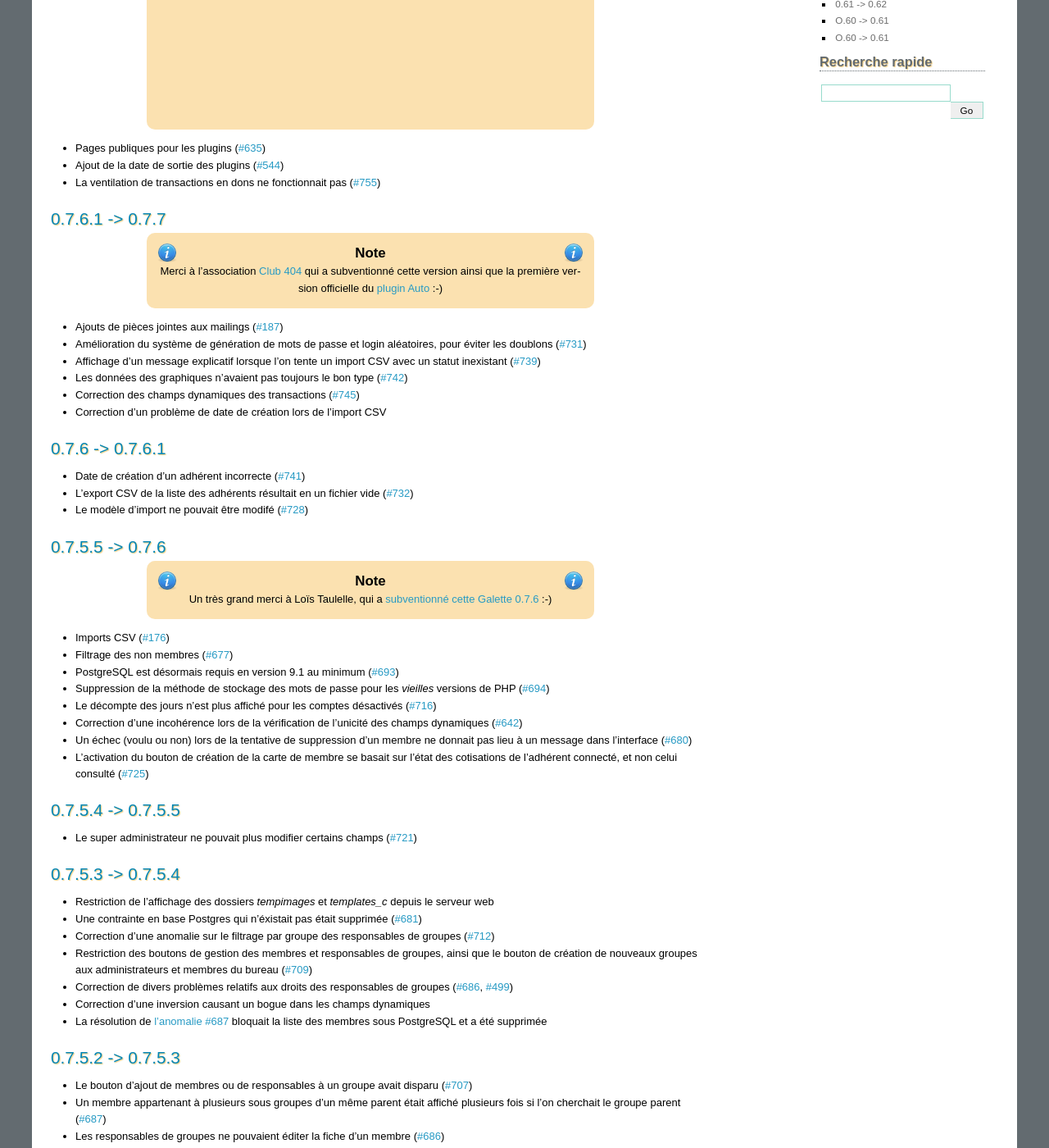
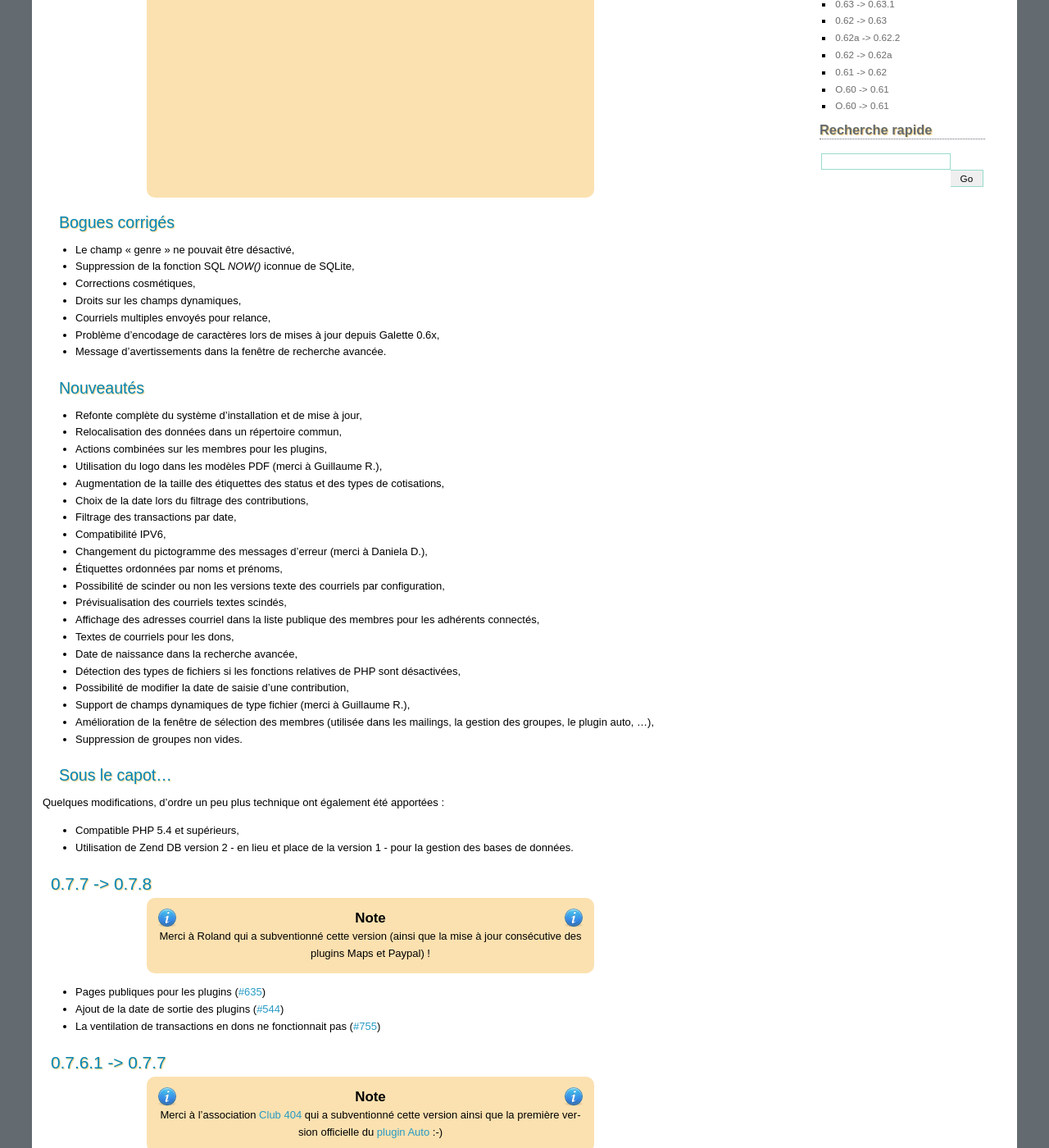
Before and after one commit to galette/galettedoc, a Sphinx documentation site: the page built from source/changelog.rst, in a window 1280 px wide and 1400 px high, scrolled down 1348 px. Shown: the whole window at 82% size. Built offline with Sphinx 7.4.7, drawn with Linux system fonts in a browser that asks for light colours; some of the changed text lies outside the part shown.

Commit message:
Changelog 0.8

```diff
--- a/source/changelog.rst
+++ b/source/changelog.rst
@@ -5,6 +5,64 @@
 =========
 Changelog
 =========
+
+************
+0.7.8 -> 0.8
+************
+
+.. note::
+
+   Cette nouvelle version met fin au support des versions 0.7 de Galette, qui auront été fort utiles :-)
+
+.. _bogues_08:
+
+Bogues corrigés
+===============
+
+* Le champ "genre" ne pouvait être désactivé,
+* Suppression de la fonction SQL `NOW()` iconnue de SQLite,
+* Corrections cosmétiques,
+* Droits sur les champs dynamiques,
+* Courriels multiples envoyés pour relance,
+* Problème d'encodage de caractères lors de mises à jour depuis Galette 0.6x,
+* Message d'avertissements dans la fenêtre de recherche avancée.
+
+.. _ajouts_08:
+
+Nouveautés
+==========
+
+* Refonte complète du système d'installation et de mise à jour,
+* Relocalisation des données dans un répertoire commun,
+* Actions combinées sur les membres pour les plugins,
+* Utilisation du logo dans les modèles PDF (merci à Guillaume R.),
+* Augmentation de la taille des étiquettes des status et des types de cotisations,
+* Choix de la date lors du filtrage des contributions,
+* Filtrage des transactions par date,
+* Compatibilité IPV6,
+* Changement du pictogramme des messages d'erreur (merci à Daniela D.),
+* Étiquettes ordonnées par noms et prénoms,
+* Possibilité de scinder ou non les versions texte des courriels par configuration,
+* Prévisualisation des courriels textes scindés,
+* Affichage des adresses courriel dans la liste publique des membres pour les adhérents connectés,
+* Textes de courriels pour les dons,
+* Date de naissance dans la recherche avancée,
+* Détection des types de fichiers si les fonctions relatives de PHP sont désactivées,
+* Possibilité de modifier la date de saisie d'une contribution,
+* Support de champs dynamiques de type fichier (merci à Guillaume R.),
+* Amélioration de la fenêtre de sélection des membres (utilisée dans les mailings, la gestion des groupes, le plugin auto, ...),
+* Suppression de groupes non vides.
+
+.. _souscapot_08:
+
+Sous le capot...
+================
+
+Quelques modifications, d'ordre un peu plus technique ont également été apportées :
+
+* Compatible PHP 5.4 et supérieurs,
+* Utilisation de Zend DB version 2 - en lieu et place de la version 1 - pour la gestion des bases de données.
+
 
 **************
 0.7.7 -> 0.7.8
```
